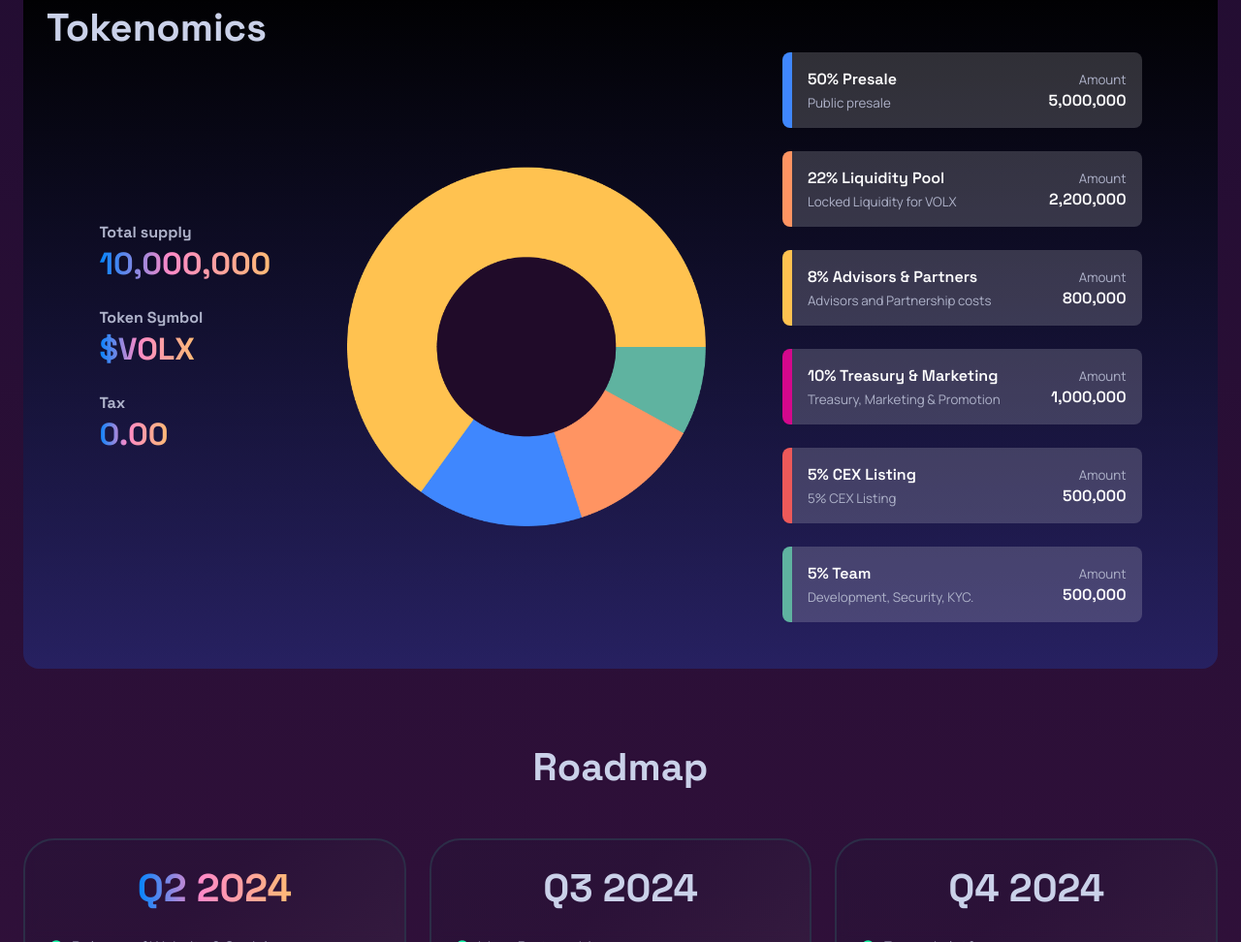
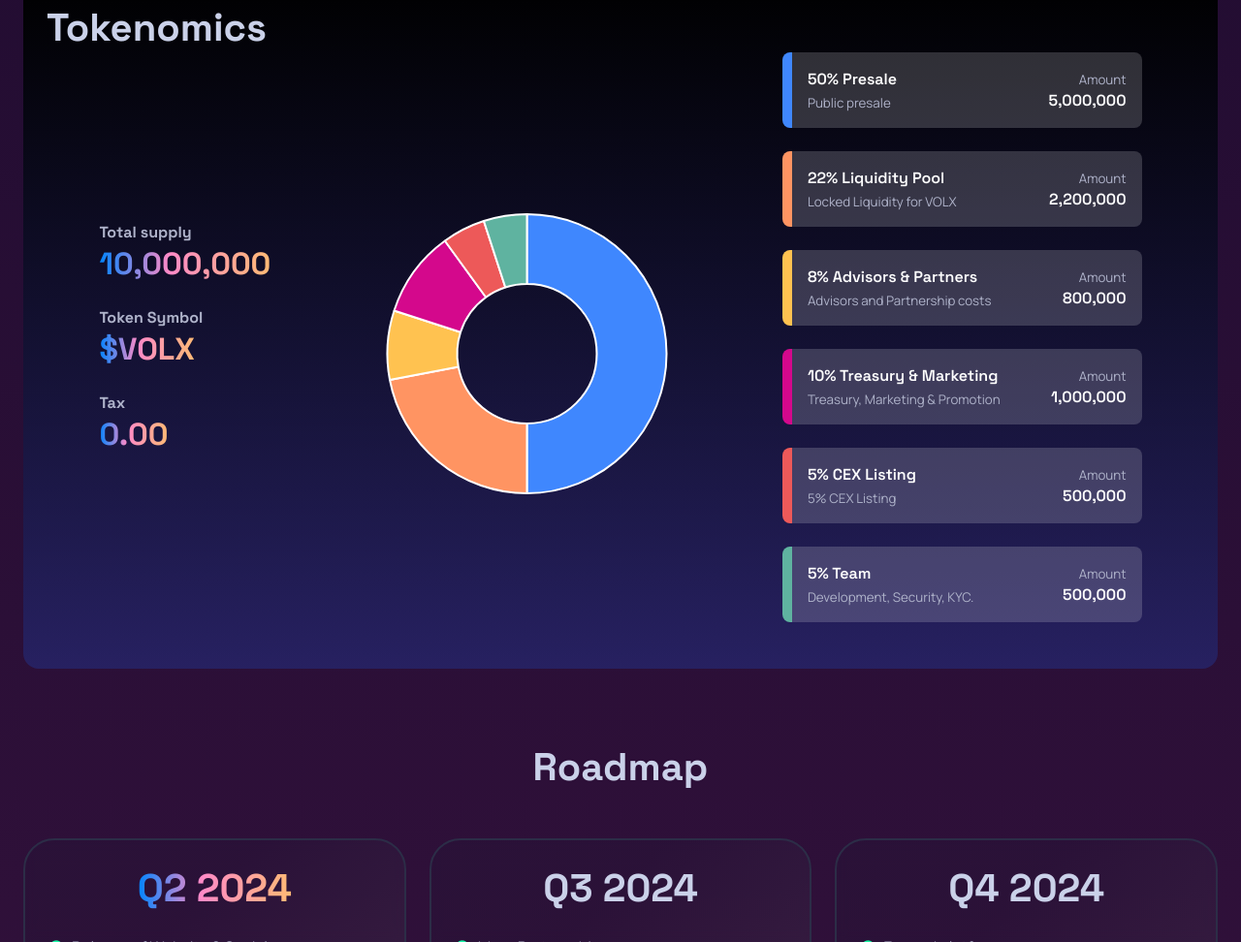
Before and after one commit to matmaxgraphics/volume-x, a plain HTML site: page index.html in a window 1280 px wide. Shown: the part 2586-3558 px from the top of the page at 97% size. Drawn offline with nearby package versions, Linux system fonts and the light colour scheme.

Commit message:
added chart.js

```diff
--- a/assets/scss/4-layout/_siteMainContent.scss
+++ b/assets/scss/4-layout/_siteMainContent.scss
@@ -269,7 +269,7 @@
     }
   }
   .token-chart {
-    img {
+    canva {
       width: 100%;
     }
   }
--- a/index.html
+++ b/index.html
@@ -27,6 +27,9 @@
       href="https://cdn.jsdelivr.net/npm/remixicon@2.5.0/fonts/remixicon.css"
       rel="stylesheet"
     />
+
+    <!-- CHART JS CDN -->
+    <script src="https://cdnjs.cloudflare.com/ajax/libs/Chart.js/2.9.4/Chart.js"></script>
   </head>
 
   <body>
@@ -216,7 +219,7 @@
             </div>
           </article>
           <article class="token-chart">
-            <img src="assets/images/chart.png" alt="" />
+            <canvas id="myChart" style="width: 50%; height: 50%"></canvas>
           </article>
           <article class="token-breakdown">
             <div class="analysis presale">
@@ -428,5 +431,52 @@
       </div>
     </footer>
     <script src="assets/js/script.js"></script>
+
+    <script>
+      const xValues = [
+        "Presale",
+        "Liquidity Pool",
+        "Advisors & Partners",
+        "Treasury & Marketing",
+        "CEX Listing",
+        "Team",
+      ];
+      const yValues = [50, 22, 8, 10, 5, 5];
+      const barColors = [
+        "#3F87FE",
+        "#FF9462",
+        "#FFC250",
+        "#D4088C",
+        "#ED5959",
+        "#5FB3A0",
+      ];
+
+      new Chart("myChart", {
+        type: "doughnut",
+        data: {
+          datasets: [
+            {
+              backgroundColor: barColors,
+              data: yValues,
+            },
+          ],
+        },
+        options: {
+          tooltips: {
+            callbacks: {
+              label: function (tooltipItem, data) {
+                var label = xValues[tooltipItem.index] || ""; // Get the xValue text
+                if (label) {
+                  label += ": ";
+                }
+                label +=
+                  Math.round(data.datasets[0].data[tooltipItem.index]) + "%";
+                return label;
+              },
+            },
+          },
+        },
+      });
+    </script>
   </body>
 </html>
```
Also changed, not shown: assets/scss/main.css.
